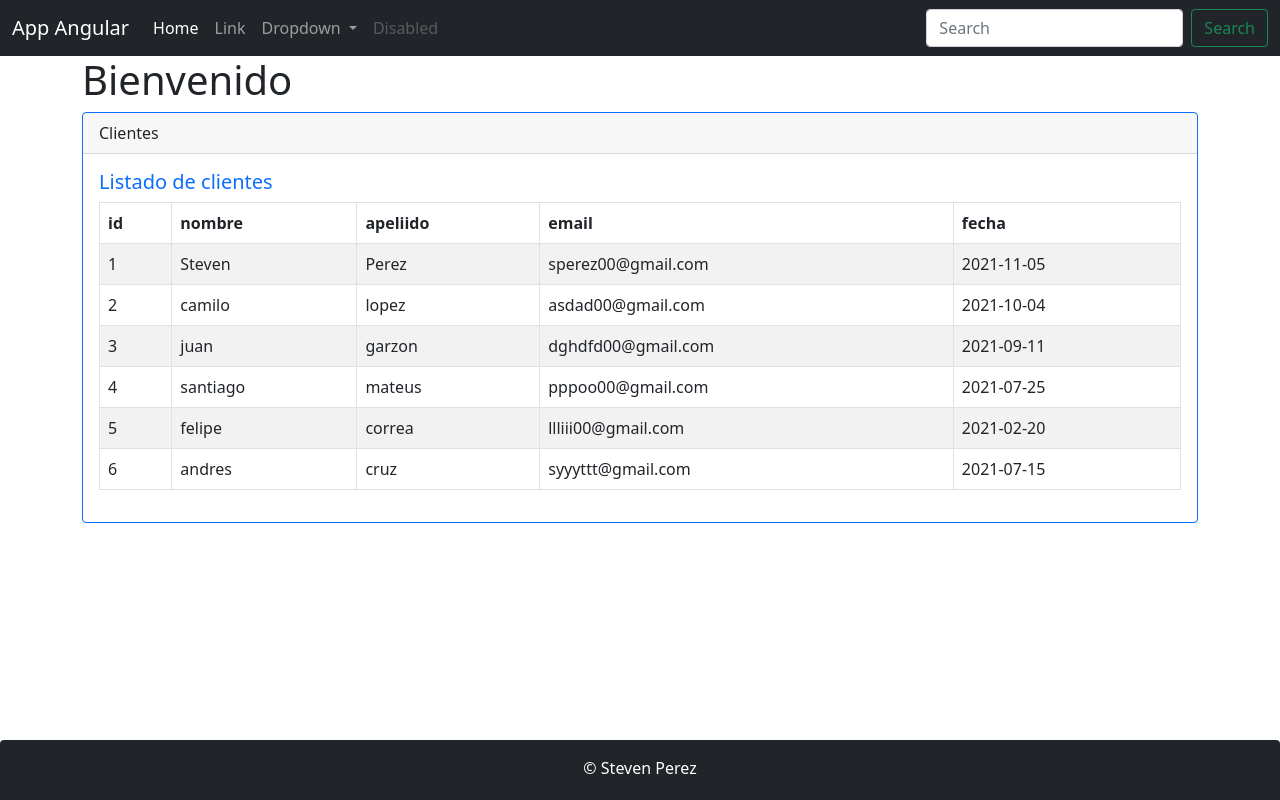
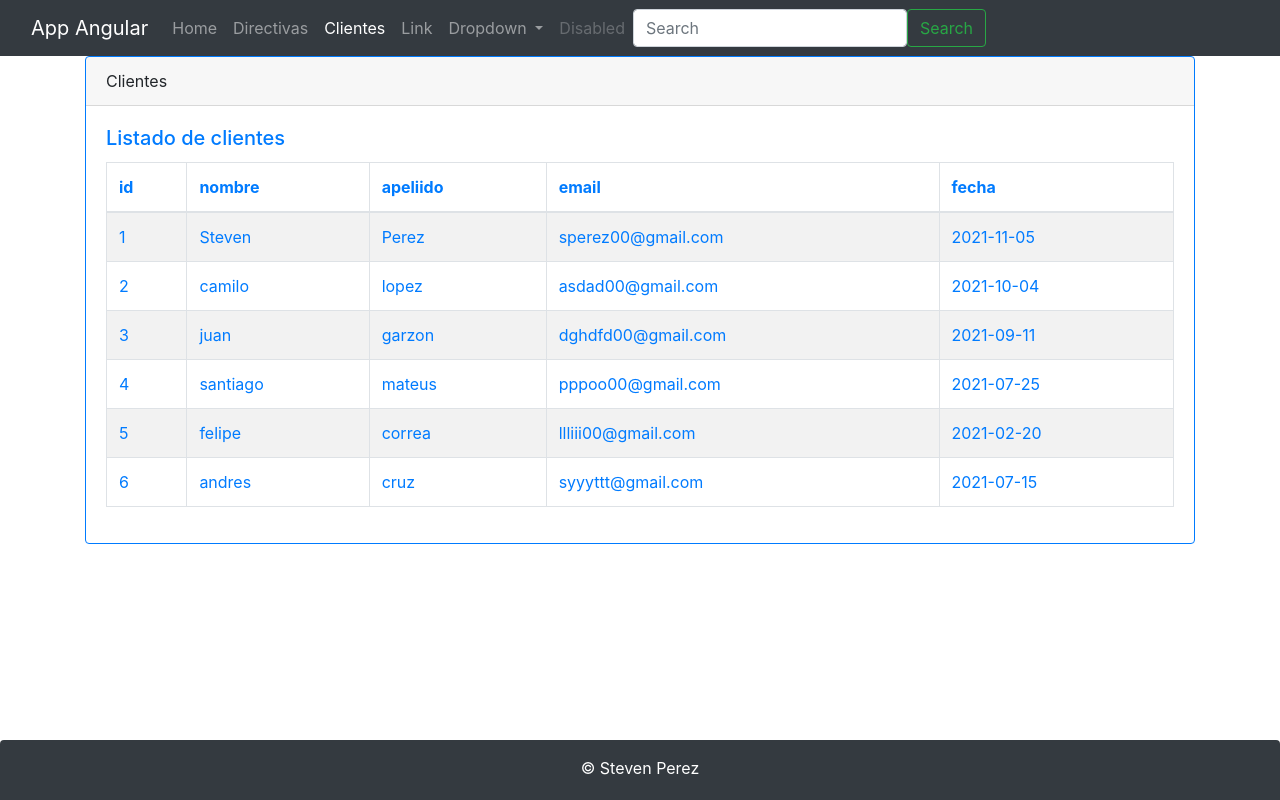
Before and after one commit to Developsteven/Cliente-app, an Angular app: page /clientes in a window 1280 px wide. Built offline with nearby package versions, Linux system fonts and the light colour scheme.

Commit message:
Editando las configuraciones de angular.json desde la consola.

```diff
--- a/angular.json
+++ b/angular.json
@@ -24,9 +24,14 @@
               "src/assets"
             ],
             "styles": [
-              "src/styles.css"
+              "src/styles.css",
+              "node_modules/bootstrap/dist/css/bootstrap.min.css"
             ],
-            "scripts": []
+            "scripts": [
+              "node_modules/jquery/dist/jquery.slim.min.js",
+              "node_modules/popper.js/dist/umd/popper.min.js",
+              "node_modules/bootstrap/dist/js/bootstrap.bundle.min.js"
+            ]
           },
           "configurations": {
             "production": {
--- a/package.json
+++ b/package.json
@@ -19,6 +19,9 @@
     "@angular/platform-browser": "~11.2.5",
     "@angular/platform-browser-dynamic": "~11.2.5",
     "@angular/router": "~11.2.5",
+    "bootstrap": "^4.0.0-beta.2",
+    "jquery": "^3.6.0",
+    "popper.js": "^1.16.1",
     "rxjs": "~6.6.0",
     "tslib": "^2.0.0",
     "zone.js": "~0.11.3"
--- a/src/app/app.component.html
+++ b/src/app/app.component.html
@@ -1,10 +1,9 @@
 <app-header></app-header>
+<div class="container">
 
-<div class="container">
-  <h1>
-    {{title}}
-  </h1>
-<app-clientes></app-clientes>
+
+<router-outlet></router-outlet>
+
 </div>
 
 
--- /dev/null
+++ b/src/app/clientes/cliente.service.ts
@@ -0,0 +1,17 @@
+import { Injectable } from '@angular/core';
+import { Cliente } from './cliente';
+import { CLIENTES} from './clientes.json';
+import { of, Observable } from 'rxjs';
+
+
+@Injectable({
+  providedIn: 'root'
+})
+export class ClienteService {
+
+  constructor() { }
+
+  getClientes(): Observable<Cliente[]> {
+    return of(CLIENTES);
+  }
+}
--- a/src/app/clientes/clientes.component.ts
+++ b/src/app/clientes/clientes.component.ts
@@ -1,6 +1,7 @@
 import { Component, OnInit } from '@angular/core';
 import { Cliente } from './cliente';
-import { CLIENTES} from './clientes.json';
+import { ClienteService } from './cliente.service';
+
 
 @Component({
   selector: 'app-clientes',
@@ -10,10 +11,12 @@ export class ClientesComponent implements OnInit {
 
   clientes: Cliente[];
 
-  constructor() { }
+  constructor(private ClienteService: ClienteService) { }
 
-  ngOnInit(): void {
-    this.clientes = CLIENTES;
+  ngOnInit() {
+    this.ClienteService.getClientes().subscribe(
+      clientes => this.clientes = clientes
+    );
   }
 
 }
--- a/src/app/header/header.component.html
+++ b/src/app/header/header.component.html
@@ -7,7 +7,13 @@
       <div class="collapse navbar-collapse" id="navbarSupportedContent">
         <ul class="navbar-nav me-auto mb-2 mb-lg-0">
           <li class="nav-item">
-            <a class="nav-link active" aria-current="page" href="#">Home</a>
+            <a class="nav-link " aria-current="page" href="#">Home</a>
+          </li>
+          <li class="nav-item" routerLinkActive="active">
+            <a class="nav-link " routerLink="/directivas">Directivas</a>
+          </li>
+          <li class="nav-item" routerLinkActive="active">
+            <a class="nav-link " routerLink="/clientes">Clientes</a>
           </li>
           <li class="nav-item">
             <a class="nav-link" href="#">Link</a>
--- a/src/index.html
+++ b/src/index.html
@@ -5,18 +5,14 @@
   <meta charset="utf-8">
   <title>ClientesApp</title>
   <base href="/">
+
   <meta name="viewport" content="width=device-width, initial-scale=1">
   <link rel="icon" type="image/x-icon" href="favicon.ico">
-  <link href="https://cdn.jsdelivr.net/npm/bootstrap@5.0.0-beta2/dist/css/bootstrap.min.css" rel="stylesheet"
-    integrity="sha384-BmbxuPwQa2lc/FVzBcNJ7UAyJxM6wuqIj61tLrc4wSX0szH/Ev+nYRRuWlolflfl" crossorigin="anonymous">
 
 </head>
 
 <body>
+
   <app-root></app-root>
-  <script src="https://cdn.jsdelivr.net/npm/bootstrap@5.0.0-beta2/dist/js/bootstrap.bundle.min.js"
-    integrity="sha384-b5kHyXgcpbZJO/tY9Ul7kGkf1S0CWuKcCD38l8YkeH8z8QjE0GmW1gYU5S9FOnJ0" crossorigin="anonymous">
-  </script>
 </body>
-
 </html>
```
Also changed, not shown: src/app/app.module.ts (+11 -2 lines), 1 other file (tests, documents, lock files or other folders).
